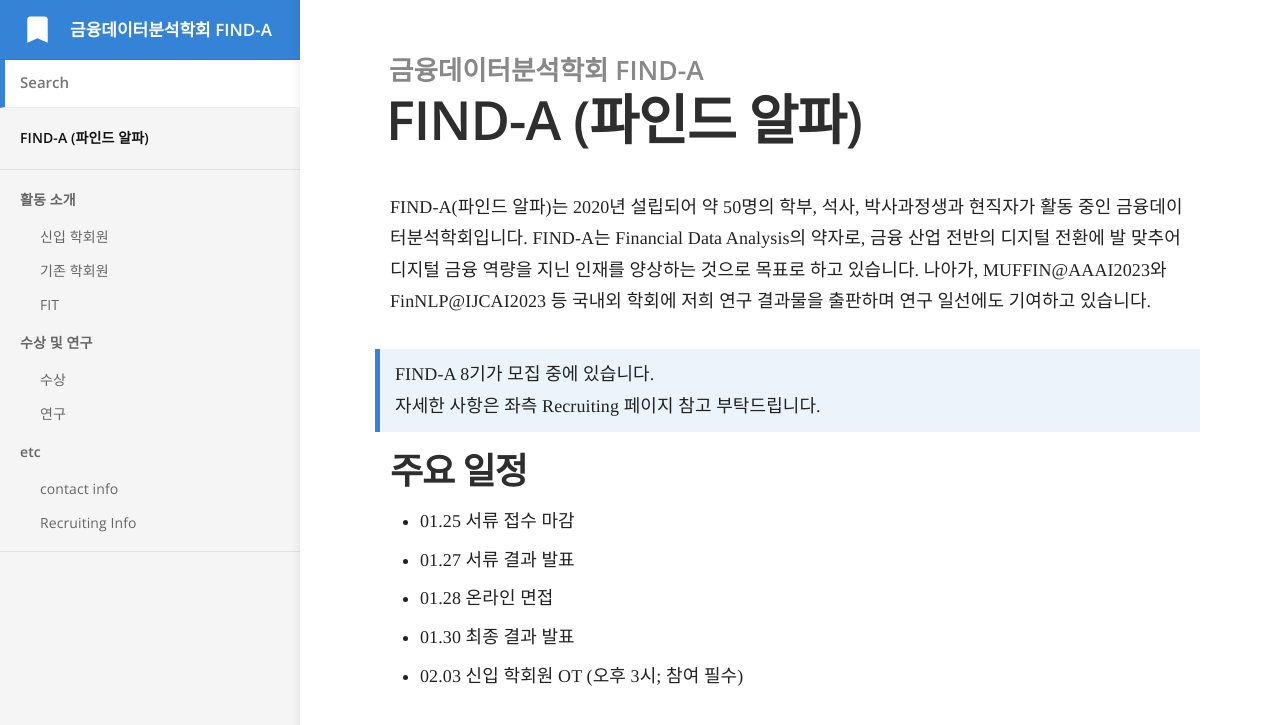
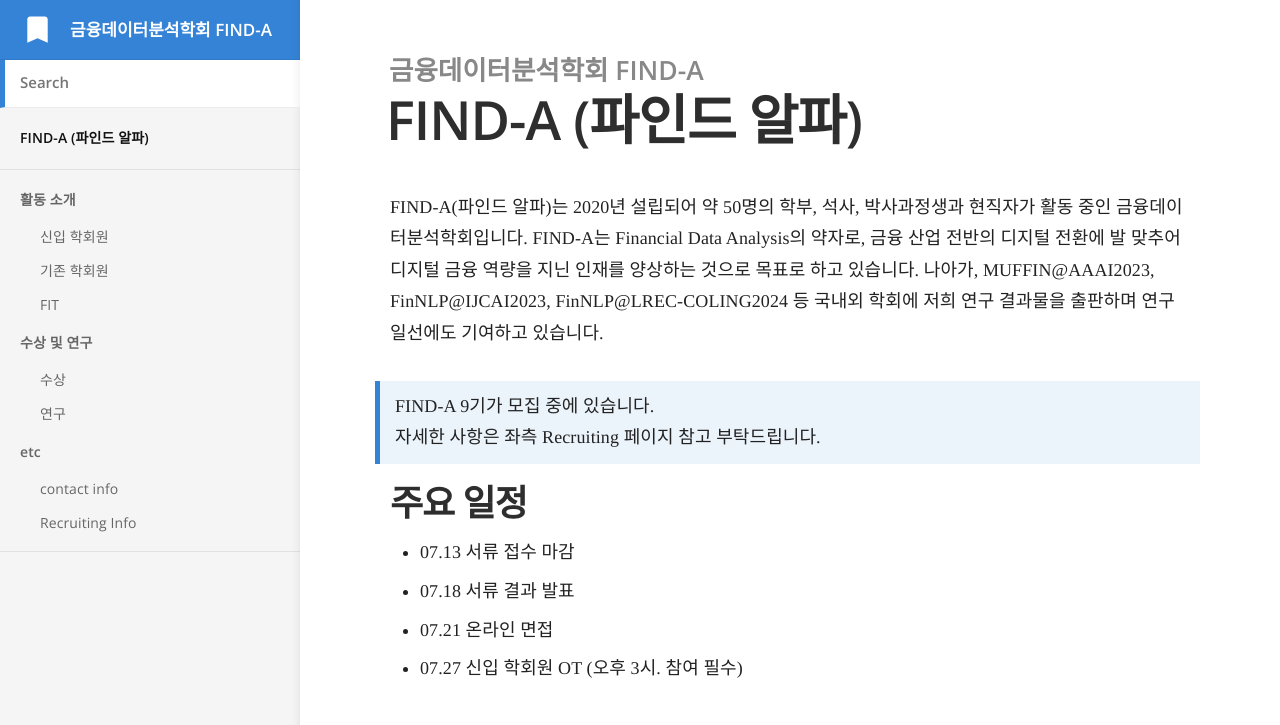
Before and after one commit to Find-A-AI/find-a-ai.github.io, a Jekyll site: the page built from index.md, in a window 1280 px wide. Shown: the top 725 px of the page. Built offline with Jekyll 4.4.1, drawn with Linux system fonts in a browser that asks for light colours; some web fonts are replaced.

Commit message:
Update index.md

```diff
--- a/index.md
+++ b/index.md
@@ -2,14 +2,13 @@
 title: FIND-A (파인드 알파)
 ---
 
-FIND-A(파인드 알파)는 2020년 설립되어 약 50명의 학부, 석사, 박사과정생과 현직자가 활동 중인 금융데이터분석학회입니다. FIND-A는 Financial Data Analysis의 약자로, 금융 산업 전반의 디지털 전환에 발 맞추어 디지털 금융 역량을 지닌 인재를 양상하는 것으로 목표로 하고 있습니다. 나아가, MUFFIN@AAAI2023와 FinNLP@IJCAI2023 등 국내외 학회에 저희 연구 결과물을 출판하며 연구 일선에도 기여하고 있습니다.
+FIND-A(파인드 알파)는 2020년 설립되어 약 50명의 학부, 석사, 박사과정생과 현직자가 활동 중인 금융데이터분석학회입니다. FIND-A는 Financial Data Analysis의 약자로, 금융 산업 전반의 디지털 전환에 발 맞추어 디지털 금융 역량을 지닌 인재를 양상하는 것으로 목표로 하고 있습니다. 나아가, MUFFIN@AAAI2023, FinNLP@IJCAI2023, FinNLP@LREC-COLING2024 등 국내외 학회에 저희 연구 결과물을 출판하며 연구 일선에도 기여하고 있습니다.
 
-> FIND-A 8기가 모집 중에 있습니다.
+> FIND-A 9기가 모집 중에 있습니다.
 자세한 사항은 좌측 Recruiting 페이지 참고 부탁드립니다.
 
 ## 주요 일정
-  - 01.25 서류 접수 마감
-  - 01.27 서류 결과 발표
-  - 01.28 온라인 면접
-  - 01.30 최종 결과 발표
-  - 02.03 신입 학회원 OT (오후 3시; 참여 필수)
+  - 07.13 서류 접수 마감
+  - 07.18 서류 결과 발표
+  - 07.21 온라인 면접
+  - 07.27 신입 학회원 OT (오후 3시. 참여 필수)
```
